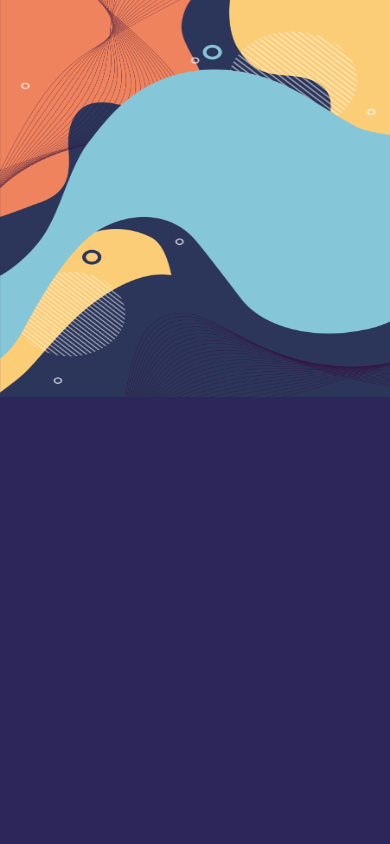
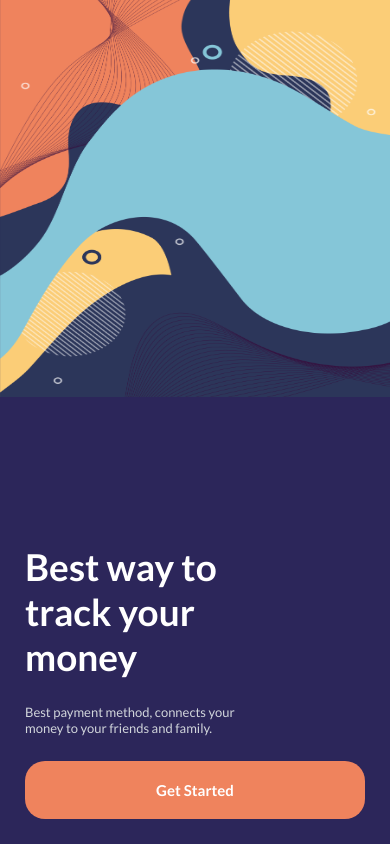
Before and after one commit to Arechii/react-native-expo, a React Native app: screen / in a window 390 px wide. Built offline with nearby package versions, Linux system fonts and the light colour scheme.

Commit message:
Update Welcome.tsx

```diff
--- a/screens/Welcome.tsx
+++ b/screens/Welcome.tsx
@@ -3,6 +3,9 @@ import { Container } from "../components/shared";
 import { colors } from "../components/colors";
 import styled from "styled-components/native";
 import background from "../assets/bgs/background_v1.png";
+import BigText from "../components/Texts/BigText";
+import SmallText from "../components/Texts/SmallText";
+import RegularButton from "../components/Buttons/RegularButton";
 
 const WelcomeContainer = styled(Container)`
   background-color: ${colors.secondary};
@@ -21,6 +24,7 @@ const BottomSection = styled.View`
   width: 100%;
   padding: 25px;
   flex: 1;
+  justify-content: flex-end;
 `;
 
 const TopImage = styled.Image`
@@ -37,7 +41,13 @@ const Welcome = () => {
         <TopSection>
           <TopImage source={background} />
         </TopSection>
-        <BottomSection></BottomSection>
+        <BottomSection>
+          <BigText textStyles={{ width: "70%", marginBottom: 25 }}>Best way to track your money</BigText>
+          <SmallText textStyles={{ width: "70%", marginBottom: 25 }}>
+            Best payment method, connects your money to your friends and family.
+          </SmallText>
+          <RegularButton onPress={() => {}}>Get Started</RegularButton>
+        </BottomSection>
       </WelcomeContainer>
     </>
   );
```
